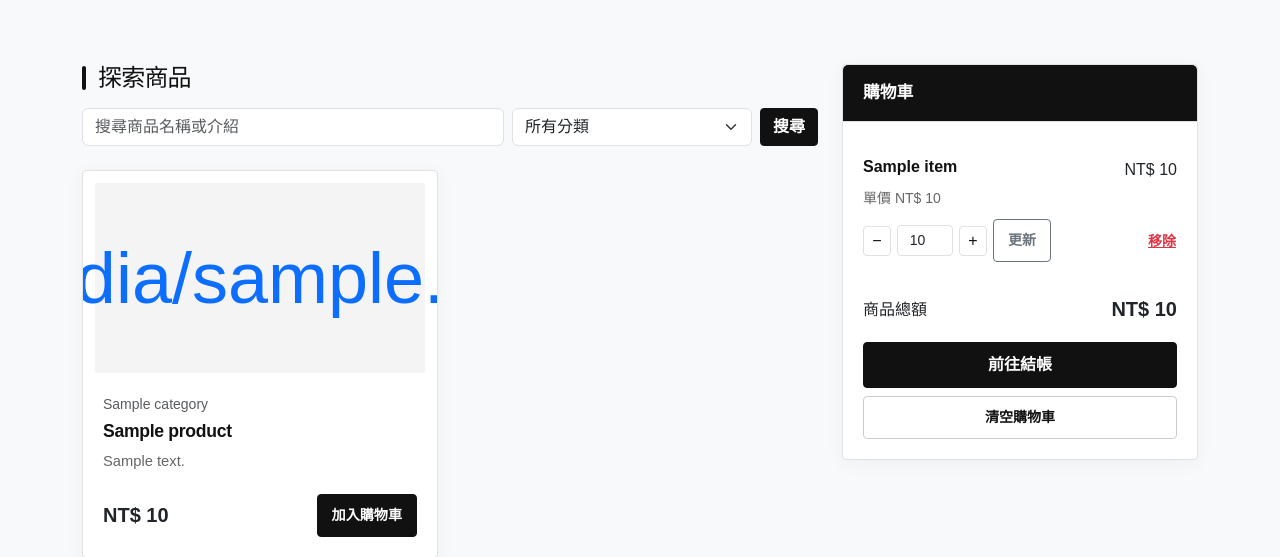
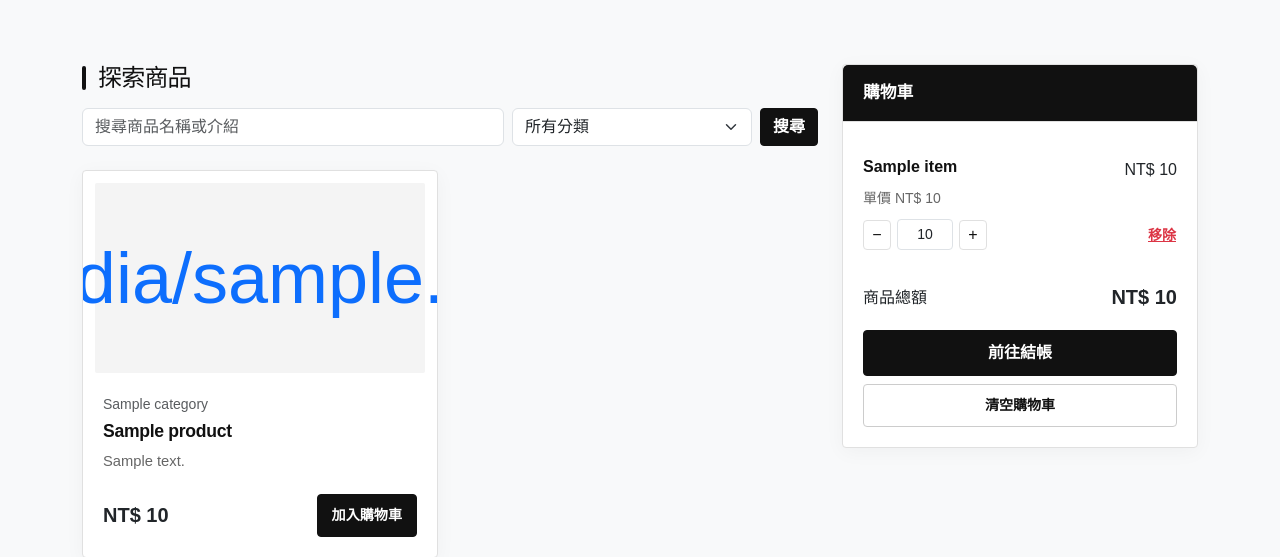
Before and after one commit to Winner3874/clothes-store, a Flask app: template templates/index.html in a window 1280 px wide. Shown: the part 76-633 px from the top of the page. Run offline with Flask 3, Linux system fonts and the light colour scheme; the template is opened without the code that fills it: most values are stand-ins (such as "Sample title", 1, 10 or a date in 2020).

Commit message:
Improve cart quantity interactions

```diff
--- a/static/css/style.css
+++ b/static/css/style.css
@@ -290,6 +290,14 @@ section > h1::before {
     width: 56px;
     padding: 4px;
     text-align: center;
+    appearance: textfield;
+    -moz-appearance: textfield;
+}
+
+.quantity-form input::-webkit-inner-spin-button,
+.quantity-form input::-webkit-outer-spin-button {
+    margin: 0;
+    -webkit-appearance: none;
 }
 
 .quantity-step {
--- a/templates/index.html
+++ b/templates/index.html
@@ -85,7 +85,6 @@
                                         <label class="visually-hidden" for="quantity-{{ item.id }}">{{ item.name }}數量</label>
                                         <input id="quantity-{{ item.id }}" class="form-control form-control-sm" type="number" name="quantity" min="1" max="99" value="{{ item.qty }}" data-cart-quantity>
                                         <button class="quantity-step" type="button" data-quantity-step="1" aria-label="增加{{ item.name }}數量">+</button>
-                                        <button class="btn btn-outline-secondary btn-sm" type="submit">更新</button>
                                     </form>
                                     <form action="{{ url_for('remove_from_cart', product_id=item.id) }}" method="post">
                                         <button class="btn btn-link btn-sm text-danger p-0" type="submit">移除</button>
@@ -97,7 +96,7 @@
                         <div class="d-flex justify-content-between align-items-center mb-3"><span>商品總額</span><strong class="fs-5">NT$ <span data-cart-total>{{ "{:,}".format(total) }}</span></strong></div>
                         <div class="d-grid gap-2">
                             <form action="{{ url_for('checkout') }}" method="post" data-confirm-checkout><button class="btn btn-success w-100" type="submit">前往結帳</button></form>
-                            <form action="{{ url_for('clear_cart') }}" method="post"><button class="btn btn-outline-danger btn-sm w-100" type="submit">清空購物車</button></form>
+                            <form action="{{ url_for('clear_cart') }}" method="post" data-confirm-clear><button class="btn btn-outline-danger btn-sm w-100" type="submit">清空購物車</button></form>
                         </div>
                         {% else %}
                         <p class="text-muted text-center my-4">購物車目前是空的。</p>
```
Also changed, not shown: static/js/main.js (+22 -11 lines).
